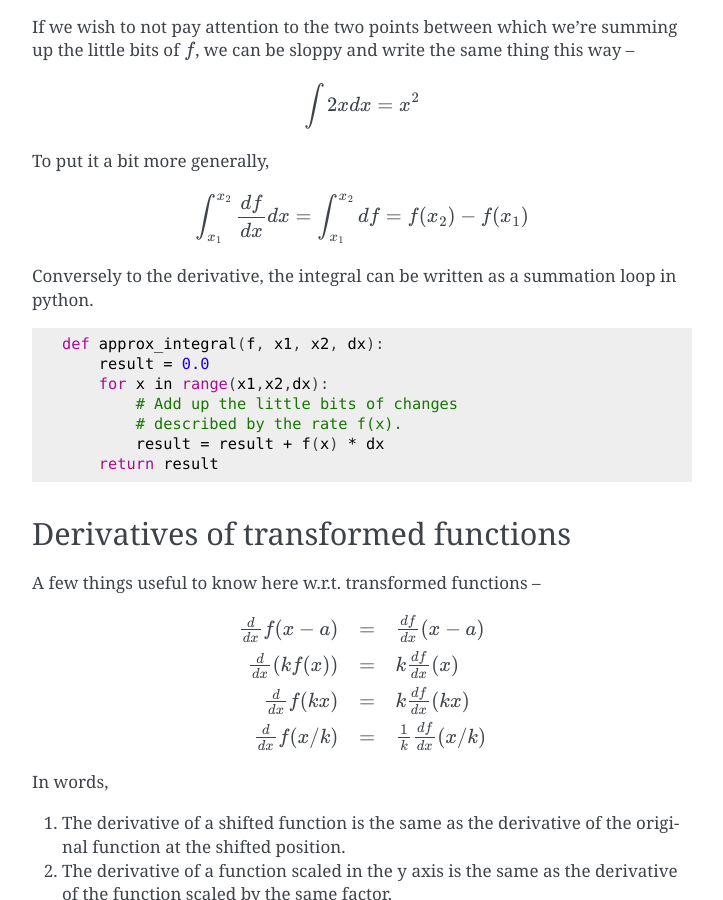
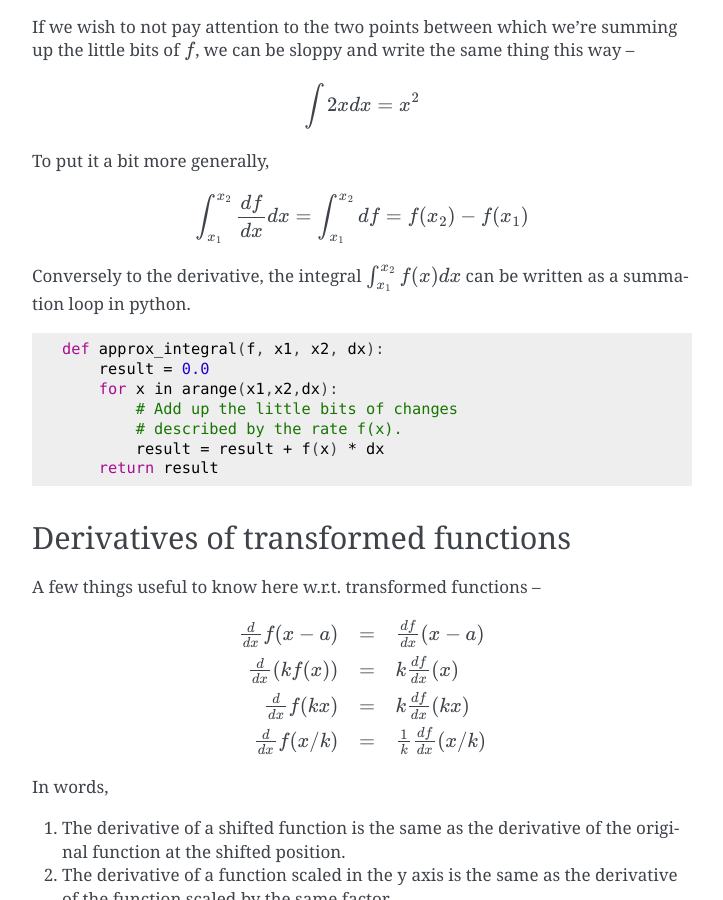
Before and after one commit to kreauniv/comparts431, a Sphinx documentation site: the page built from source/math.rst, in a window 1280 px wide and 900 px high, scrolled down 7076 px. Shown: the whole window, without its empty margins (388-1111 px from the left). Built offline with Sphinx 7.4.7, drawn with Linux system fonts in a browser that asks for light colours; some of the changed text lies outside the part shown.

Commit message:
Bug fix range->arange

```diff
--- a/source/math.rst
+++ b/source/math.rst
@@ -253,14 +253,14 @@ To put it a bit more generally,
     \int_{x_1}^{x_2}\frac{df}{dx}dx = \int_{x_1}^{x_2}df = f(x_2) - f(x_1)
 
 
-Conversely to the derivative, the integral can be written as a summation loop
-in python.
+Conversely to the derivative, the integral :math:`\int_{x_1}^{x_2}f(x)dx` can
+be written as a summation loop in python.
 
 .. code-block:: python
 
     def approx_integral(f, x1, x2, dx):
         result = 0.0
-        for x in range(x1,x2,dx):
+        for x in arange(x1,x2,dx):
             # Add up the little bits of changes
             # described by the rate f(x).
             result = result + f(x) * dx
@@ -332,8 +332,8 @@ of changes to the position to arrive at the final position.
 
     def approx_position(v, t, dt, x0):
         x = x0
-        for tstep in range(0, t, dt):
-            x = x + v(t) * dt
+        for tstep in arange(0, t, dt):
+            x = x + v(tstep) * dt
         return x
 
 One may then also ask "how do we describe :math:`v` changing with time?".
@@ -348,12 +348,12 @@ position in this case too, as shown below --
     def approx_position(a, t, dt, x0, v0):
         x = x0
         v = v0
-        for tstep in range(0, t, dt):
+        for tstep in arange(0, t, dt):
             # The current velocity is v, so x changes a little bit.
             x = x + v * dt
             # The current acceleration is a(t), and so the velocity also
             # changes a little bit a little later.
-            v = v + a(t) * dt
+            v = v + a(tstep) * dt
         return x
 
 One interesting case is a system that behaves according to :math:`dx/dt = kx`
@@ -371,7 +371,7 @@ by adding up little bits of :math:`x` like this --
 
     def approx_exponential(t, k, dt):
         x = 1.0 # The value at t = 0 is 1.0
-        for tstep in range(0.0, t, dt):
+        for tstep in arange(0.0, t, dt):
             # add all the little bits of changes
             # to x according to dx = kx dt
             x = x + k * x * dt
```
